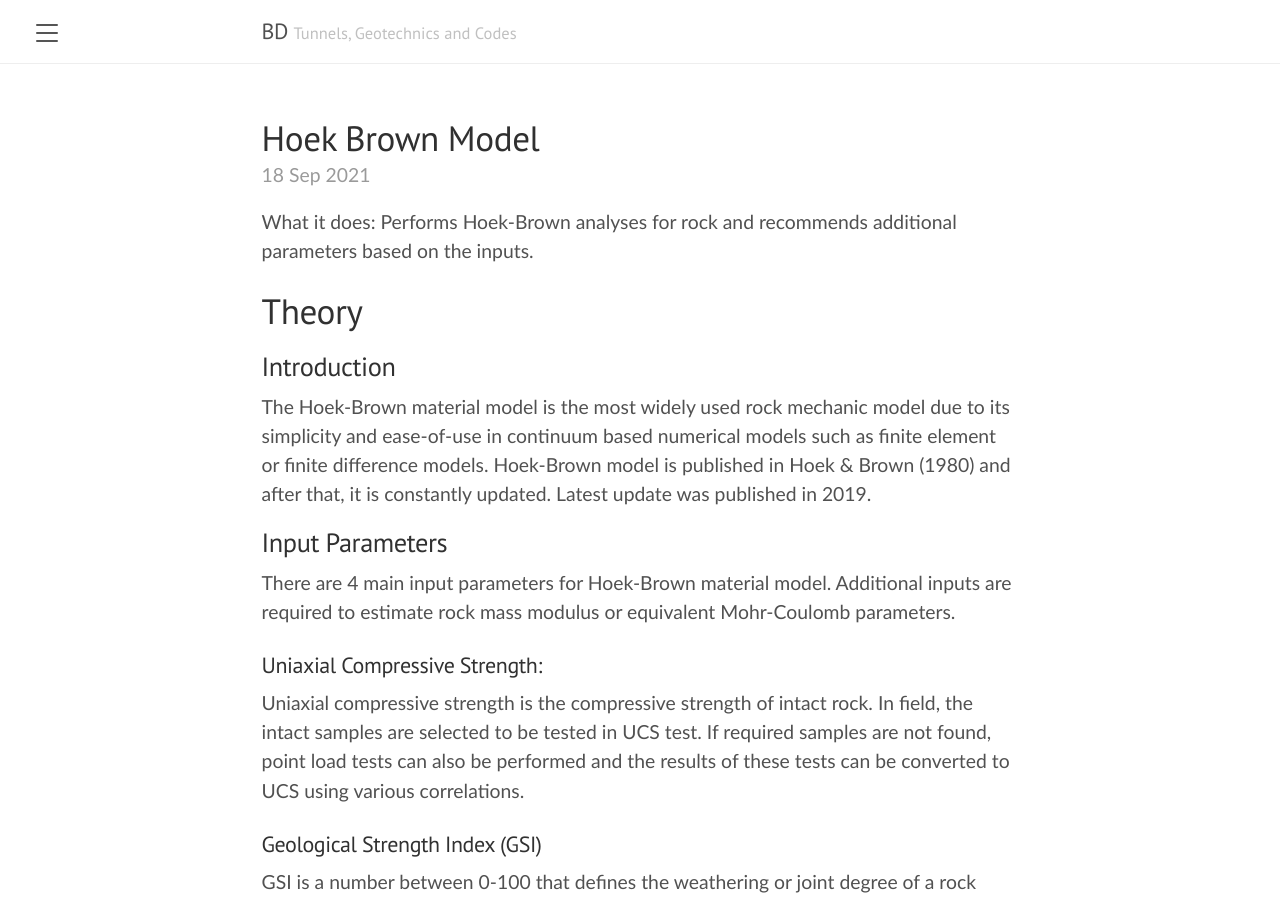
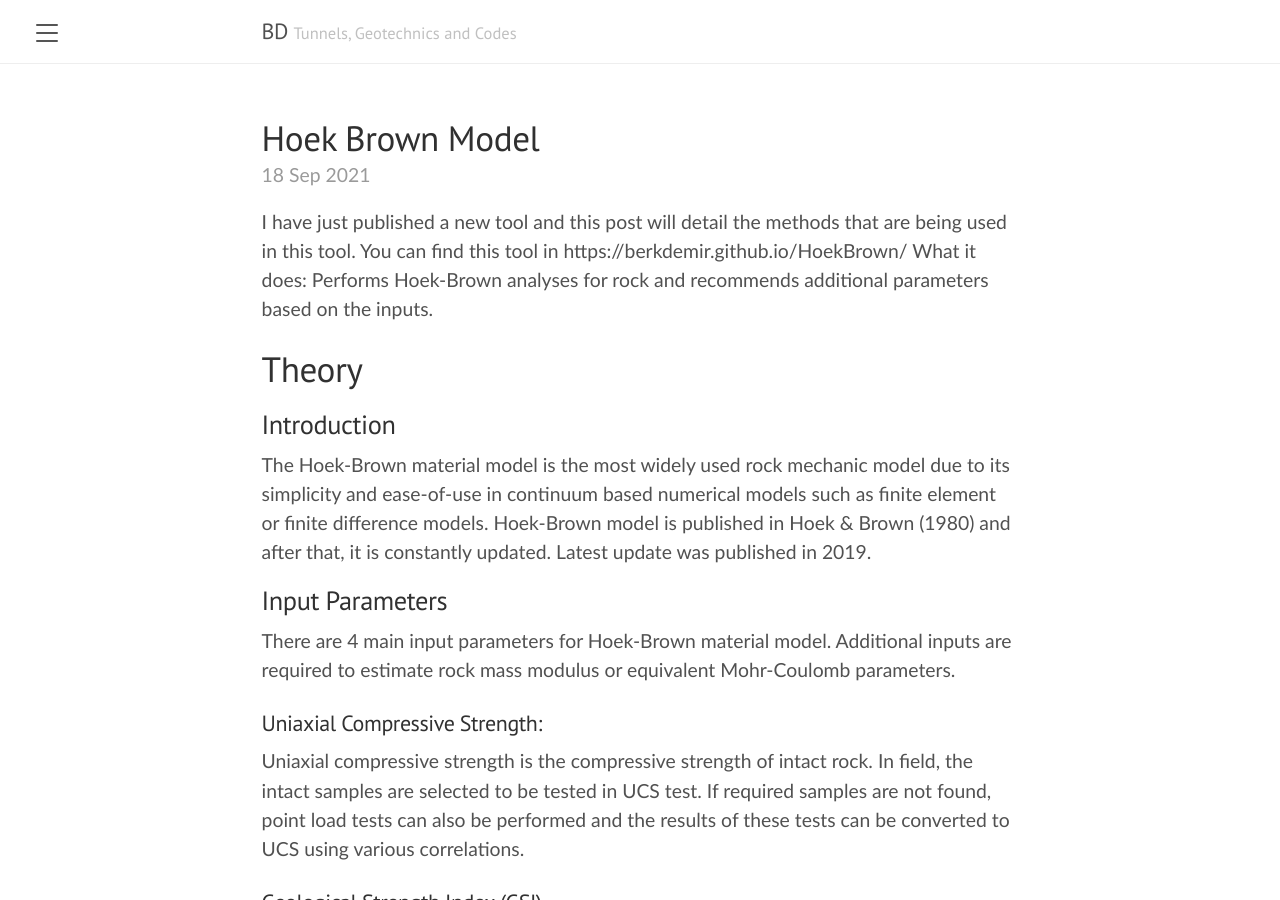
Before and after one commit to hdoer/berkdemir.github.io, a Jekyll site: the page built from _posts/2021-09-18-Hoek-Brown-Model.md, in a window 1280 px wide and 900 px high. Built offline with Jekyll 4.4.1, drawn with Linux system fonts in a browser that asks for light colours; formulas are drawn with MathJax 3.

Commit message:
Update 2021-09-18-Hoek-Brown-Model.md

```diff
--- a/_posts/2021-09-18-Hoek-Brown-Model.md
+++ b/_posts/2021-09-18-Hoek-Brown-Model.md
@@ -3,6 +3,7 @@ layout: post
 title: Hoek Brown Model
 ---
 
+I have just published a new tool and this post will detail the methods that are being used in this tool. You can find this tool in https://berkdemir.github.io/HoekBrown/
 What it does: Performs Hoek-Brown analyses for rock and recommends additional parameters based on the inputs.
 
 # Theory
```
